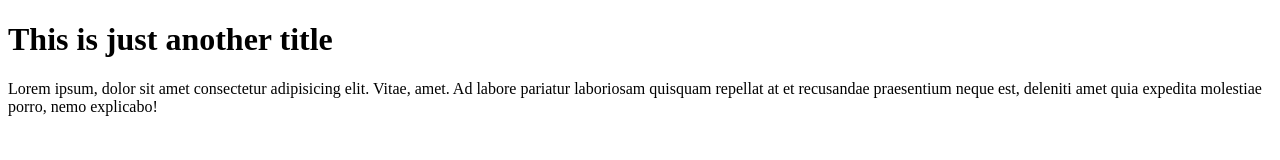
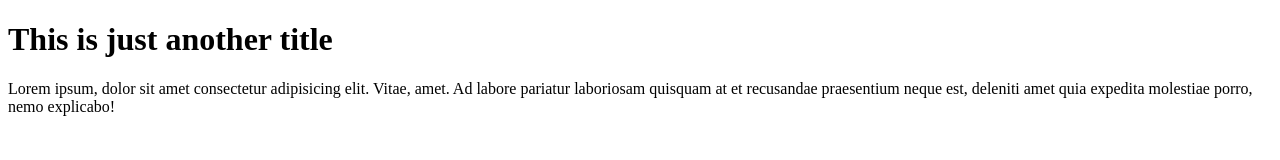
Before and after one commit to cnovita/github_projects, a plain HTML site: page index2.html in a window 1280 px wide. Drawn offline with Linux system fonts and the light colour scheme.

Commit message:
Index 2 change

```diff
--- a/index2.html
+++ b/index2.html
@@ -10,8 +10,8 @@
 
 <body>
     <h1>This is just another title</h1>
-    <p> Lorem ipsum, dolor sit amet consectetur adipisicing elit. Vitae, amet. Ad labore pariatur laboriosam quisquam repellat
-        at et recusandae praesentium neque est, deleniti amet quia expedita molestiae porro, nemo explicabo!</p>
+    <p>Lorem ipsum, dolor sit amet consectetur adipisicing elit. Vitae, amet. Ad labore pariatur laboriosam quisquam at et recusandae
+        praesentium neque est, deleniti amet quia expedita molestiae porro, nemo explicabo!</p>
 </body>
 
 </html>
```
